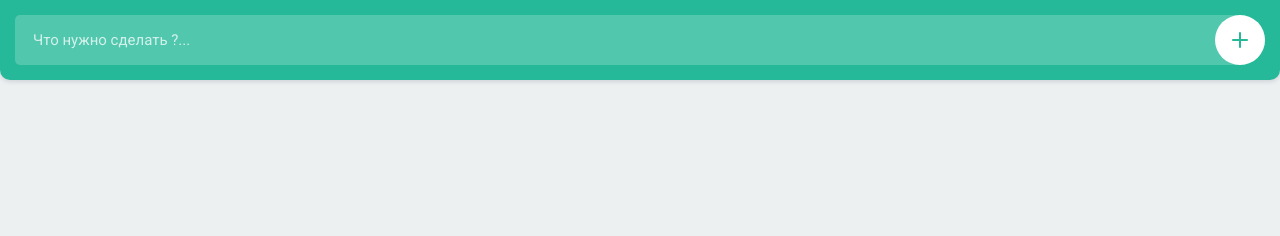
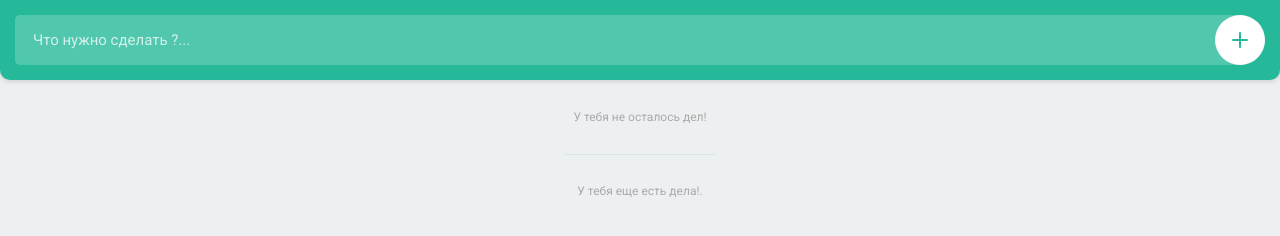
Before and after one commit to Nikolai-Zelensky/TodoList, a website: page index.html in a window 1280 px wide. Drawn offline with Linux system fonts and the light colour scheme.

Commit message:
Маленькие правки в отступах

```diff
--- a/resources/css/style.css
+++ b/resources/css/style.css
@@ -229,12 +229,12 @@ ul.todo li .buttons button.complete svg .fill {
   fill: #25b99a;
 }
 
-ul.todo#completed:not(:empty) {
+ul.todo#completed {
   position: relative;
   padding: 60px 0 0 0;
 }
 
-ul.todo#completed:not(:empty):before {
+ul.todo#completed:before {
   content: '';
   width: 150px;
   height: 1px;
@@ -246,3 +246,21 @@ ul.todo#completed:not(:empty):before {
 
   margin: 0 0 0 -75px;
 }
+
+ul.todo#todo:empty:after {
+  content: 'У тебя не осталось дел!';
+  margin: 15px 0 0 0;
+}
+
+ul.todo#completed:empty:after {
+  content: 'У тебя еще есть дела!.';
+}
+
+ul.todo#todo:after,
+ul.todo#completed:after {
+  width: 100%;
+  display: block;
+  text-align: center;
+  font-size: 12px;
+  color: #aaa;
+}
--- a/resources/js/main.js
+++ b/resources/js/main.js
@@ -1,6 +1,5 @@
 let data = (localStorage.getItem('todoList')) ? JSON.parse(localStorage.getItem('todoList')) : {
-    todo: [],
-    completed: []
+  todo: [], completed: []
 };
 
 // Удалил и дополнил значки в SVG формате
@@ -93,7 +92,7 @@ function completeItem() {
 
 // Добавляем фичи в todo list
 function addItemToDOM(text, completed) {
-    let list = (completed) ? document.getElementById('completed'):document.getElementById('todo');
+  let list = (completed) ? document.getElementById('completed') : document.getElementById('todo');
 
   let item = document.createElement('li');
   item.innerText = text;
```
Also changed, not shown: README.md, resources/css/reset.css (indentation only), 1 other file. Lines whose indentation alone changed are shown as unchanged.
